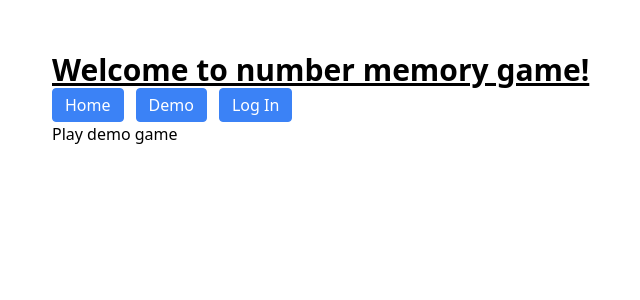
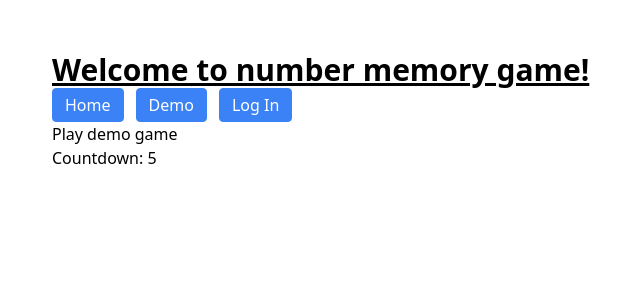
Before and after one commit to heather-h-kim/aep-individual-project, a React (Vite) app in the folder app/: page /demo in a window 1280 px wide. Shown: the top 300 px of the page, without its empty margins (0-640 px from the left). Built offline with nearby package versions, Linux system fonts and the light colour scheme.

Commit message:
created a 30-sec timer

```diff
--- a/app/src/components/Demo.tsx
+++ b/app/src/components/Demo.tsx
@@ -1,7 +1,10 @@
+import Timer from './Timer';
+
 const Demo = () => {
   return (
     <div>
       <h1>Play demo game</h1>
+      <Timer />
     </div>
   );
 };
--- /dev/null
+++ b/app/src/components/Timer.tsx
@@ -0,0 +1,27 @@
+import { useEffect, useState } from 'react';
+
+const Timer = () => {
+  const [seconds, setSeconds] = useState(0);
+  const deadline = Date.now();
+  const getTime = () => {
+    const time = Date.now() - deadline;
+    const timeInSeconds = time / 1000;
+    if (timeInSeconds < 30) {
+      setSeconds(Math.floor(time / 1000));
+    }
+  };
+
+  useEffect(() => {
+    const interval = setInterval(() => getTime(), 500);
+
+    return () => clearInterval(interval);
+  }, []);
+
+  return (
+    <div>
+      <h1>Countdown: {seconds}</h1>
+    </div>
+  );
+};
+
+export default Timer;
```
